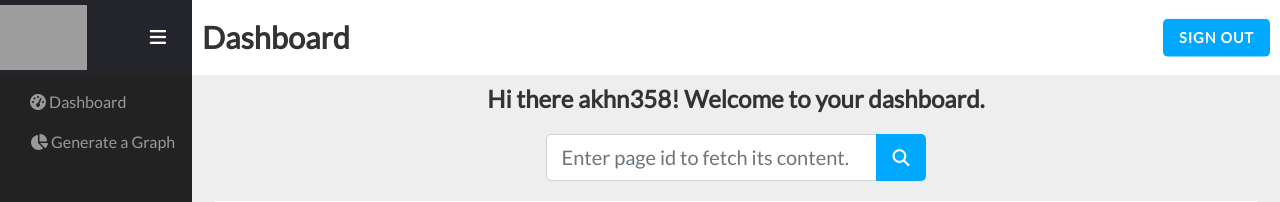
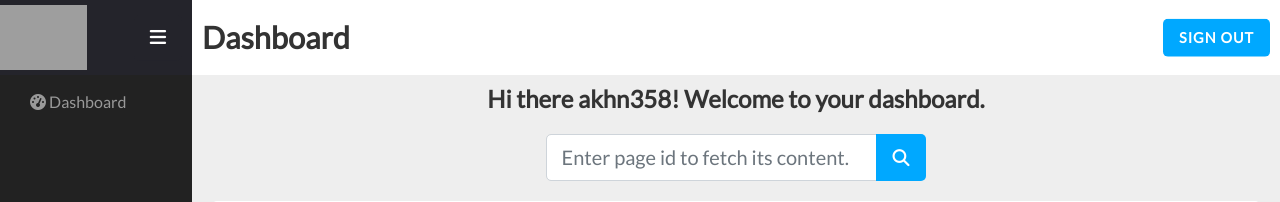
Before and after one commit to ahmdkhan-cs/Facebook-Sentiments, a Django app: page /dashboard/ in a window 1280 px wide. Shown: the top 202 px of the page. Run offline with Django 3.2, Linux system fonts and the light colour scheme; a user stored in the database is signed in; data comes from the database, SQL or seed files in the repository; both versions use the stored data as it was after the commit; parts of the project's set-up code (start-up, migrations or seed data) failed here and were passed over; some libraries are stand-ins or nearby versions; grey boxes are pictures that could not be loaded.

Commit message:
Final Commit

```diff
--- a/accounts/urls.py
+++ b/accounts/urls.py
@@ -4,7 +4,7 @@ from . import views, forms
 app_name = 'accounts'
 
 urlpatterns = [
-    path('signin/', views.signin , name='signin'),
+    path('login/', views.signin , name='signin'),
     path('logout/', views.signout, name='signout'),
     path('signup/', views.signup, name='signup'),
 ]
--- a/dashboard/templates/dashboard/sidebar.html
+++ b/dashboard/templates/dashboard/sidebar.html
@@ -2,7 +2,4 @@
     <li class="nav-item link-wrapper">
         <a class="sidebar-link" href="{% url 'dashboard:dashboard' %}"><i class="fa fa-tachometer"></i> Dashboard</a>
     </li>
-    <li class="nav-item link-wrapper">
-        <a class="sidebar-link" href="#"><i class="fas fa-chart-pie"></i> Generate a Graph</a>
-    </li>
 </ul>
--- a/static/ProjectFBSentiments/js/script.js
+++ b/static/ProjectFBSentiments/js/script.js
@@ -1,6 +1,6 @@
 // Hero text animation
 $('document').ready(function(){
-    var text = ["Know what people are saying about your products.", "Generate Graphs and PDF reports.", "Fetch your customers reviews."];
+    var text = ["Know what people are saying about your products.", "Generate Graphs.", "Fetch your customers reviews."];
     var counter = 0;
     setInterval(function() {
         $("#js--hero-text").fadeOut(function() {
```
Also changed, not shown: db.sqlite3.
